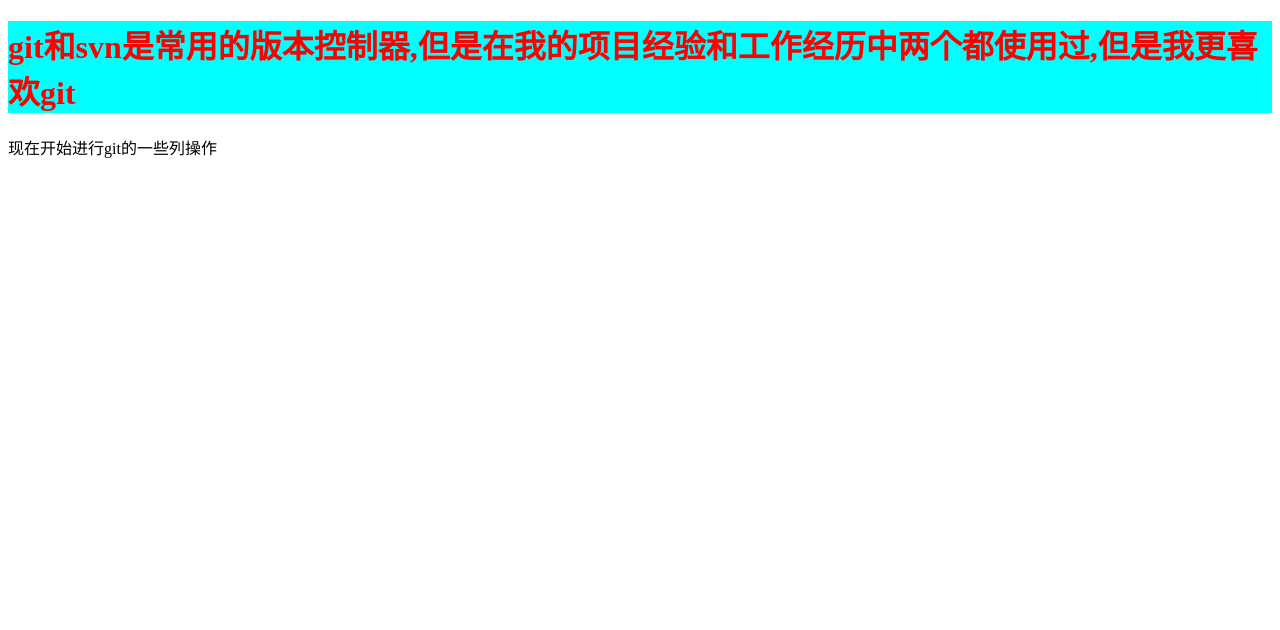
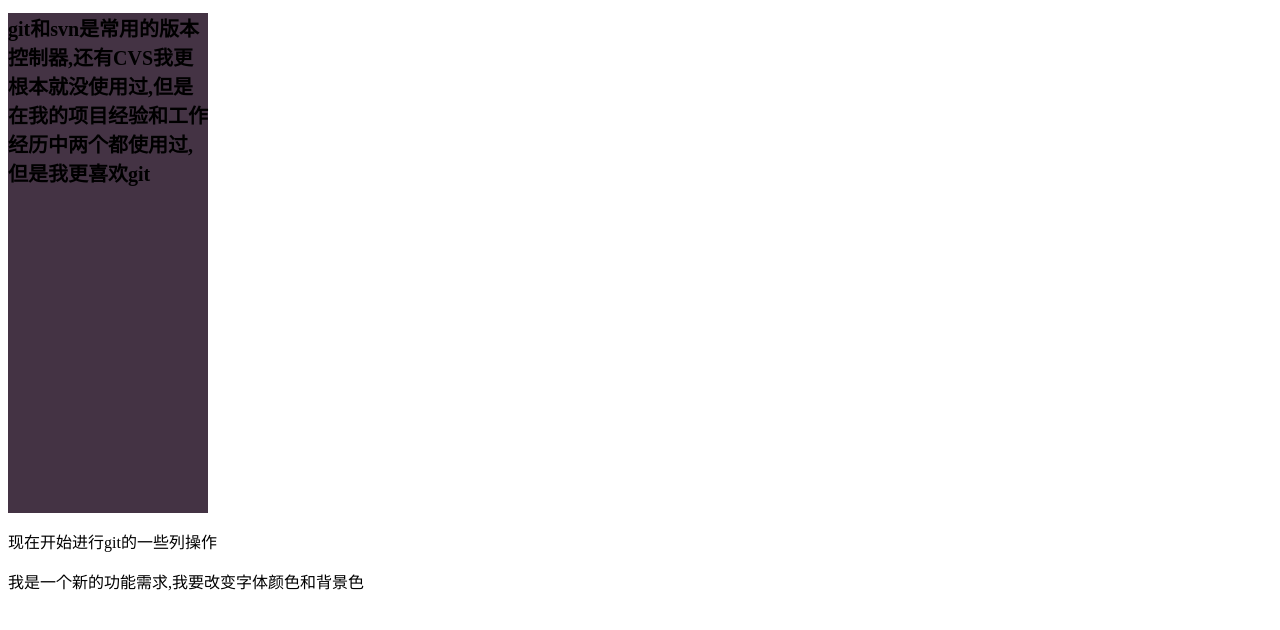
Before and after one commit to Vickeywei/MyFirstApp, a plain HTML site: page index.html in a window 1280 px wide. Drawn offline with Linux system fonts and the light colour scheme.

Commit message:
我是一个新人,我新增了B功能,修改字体和背景颜色

```diff
--- a/index.html
+++ b/index.html
@@ -5,9 +5,11 @@
 	<meta charset="utf-8">
 	<style type="text/css">
 		.main {
-			color: red;
-			font-size: 20;
-			background-color: #0ff
+			color: black;
+			font-size: 20px;
+			background-color: #434;
+			width: 200px;
+			height: 500px
 		}
 		p{
 			color: black
@@ -15,8 +17,9 @@
 	</style>
 </head>
 <body>
-	<h1 class="main">git和svn是常用的版本控制器,但是在我的项目经验和工作经历中两个都使用过,但是我更喜欢git</h1>
+	<h1 class="main">git和svn是常用的版本控制器,还有CVS我更根本就没使用过,但是在我的项目经验和工作经历中两个都使用过,但是我更喜欢git</h1>
 	<p class="content">现在开始进行git的一些列操作</p>
+	<p>我是一个新的功能需求,我要改变字体颜色和背景色</p>
 
 </body>
 </html>
```
